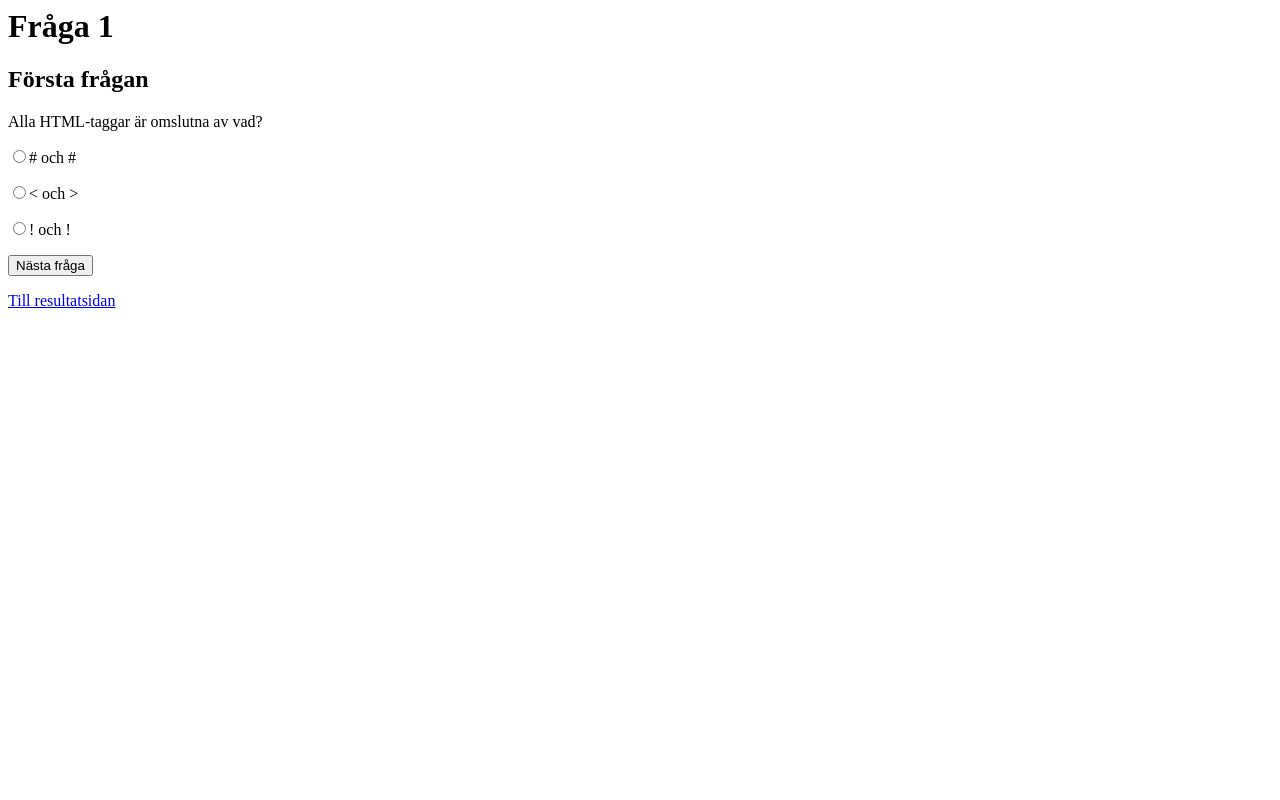
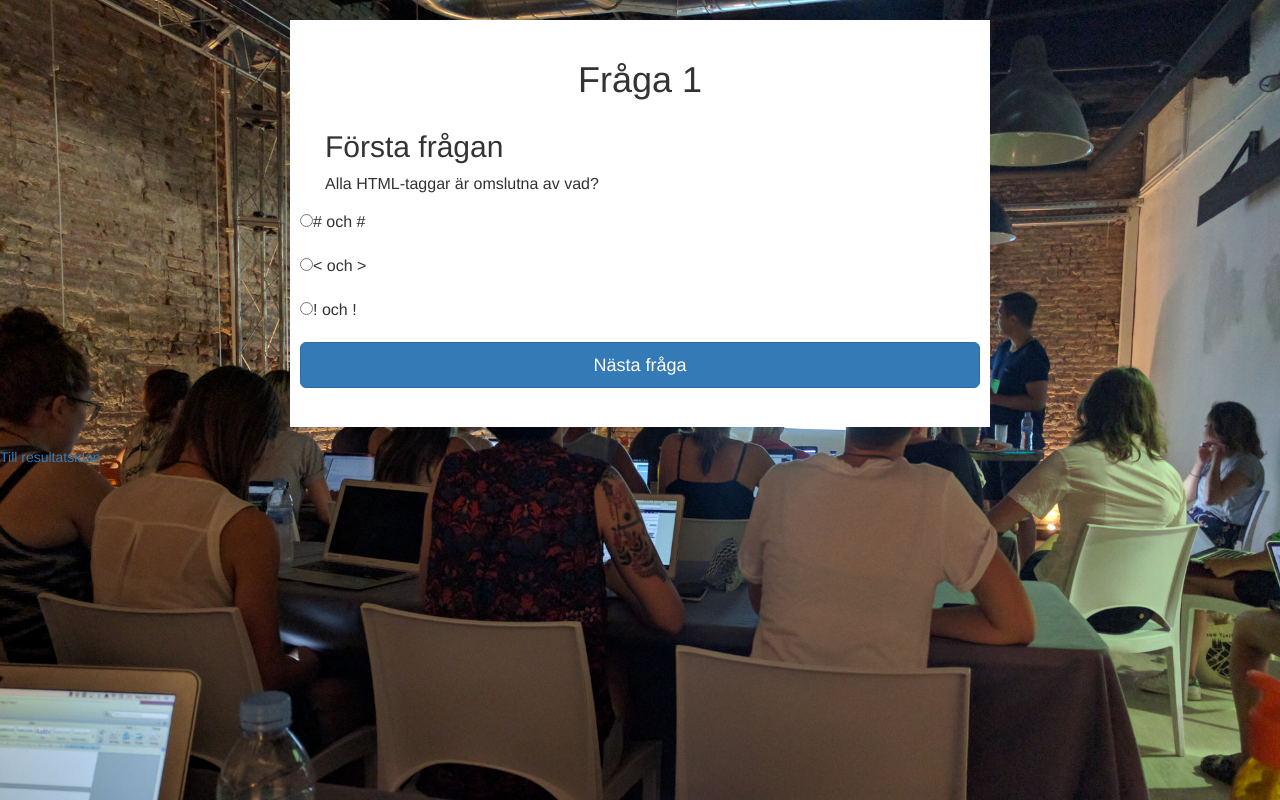
Before and after one commit to mariaelvin/quizproject, a Django app: template quiz/templates/quiz/question.html in a window 1280 px wide. Run offline with Django 3.2, Linux system fonts and the light colour scheme; the template is opened without the code that fills it, so the values that code supplies are empty; some libraries are stand-ins or nearby versions.

Commit message:
lite fix i html-filen och views.py

```diff
--- a/quiz/templates/quiz/question.html
+++ b/quiz/templates/quiz/question.html
@@ -3,9 +3,9 @@
 	<meta charset="utf-8">
 	<meta http-equiv="X-UA-Compatible" content="IE-Edge">
 	<meta name="viewport" content="width=device-width, initial-scale=1">
-	<link rel="stylesheet" type="/static/text/css" href="css/bootstrap.min.css">
-	<link rel="stylesheet" type="/static/text/css" href="css/mycss.css">
-	<link rel="shortcut icon" href="/static/favicon.ico" />
+	<link rel="stylesheet" type="text/css" href="/static/css/bootstrap.min.css">
+	<link rel="stylesheet" type="text/css" href="/static/css/mycss.css">
+	<link rel="shortcut icon" href="//static/static/favicon.ico" />
 	<title>Fråga</title>
 </head>
 <body>
--- a/quiz/views.py
+++ b/quiz/views.py
@@ -8,7 +8,7 @@ def quiz(request):
 	return render(request, "quiz/quiz.html")
 
 def question(request):
-	return render(request, "quiz/question")
+	return render(request, "quiz/question.html")
 
 def completed(request):
 	return render(request, "quiz/completed.html")
```
